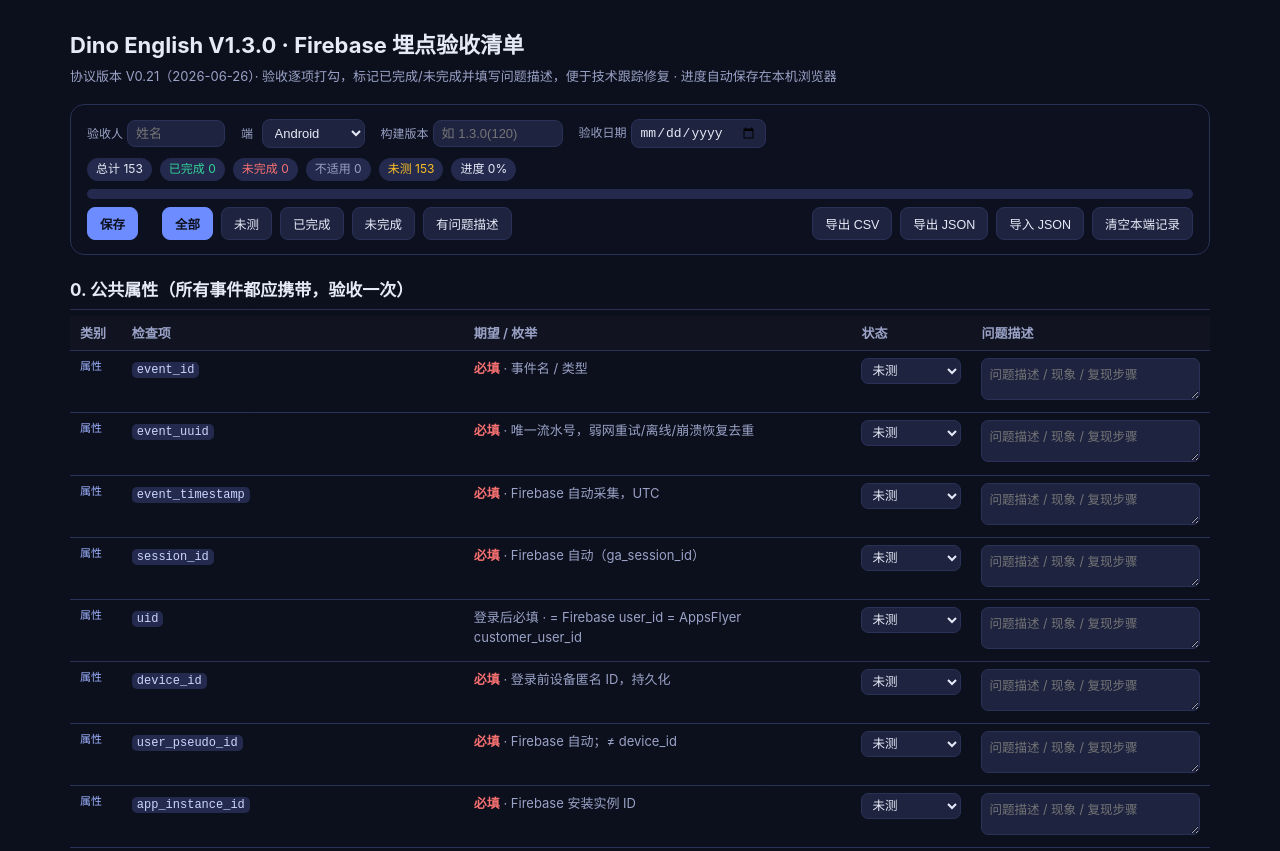
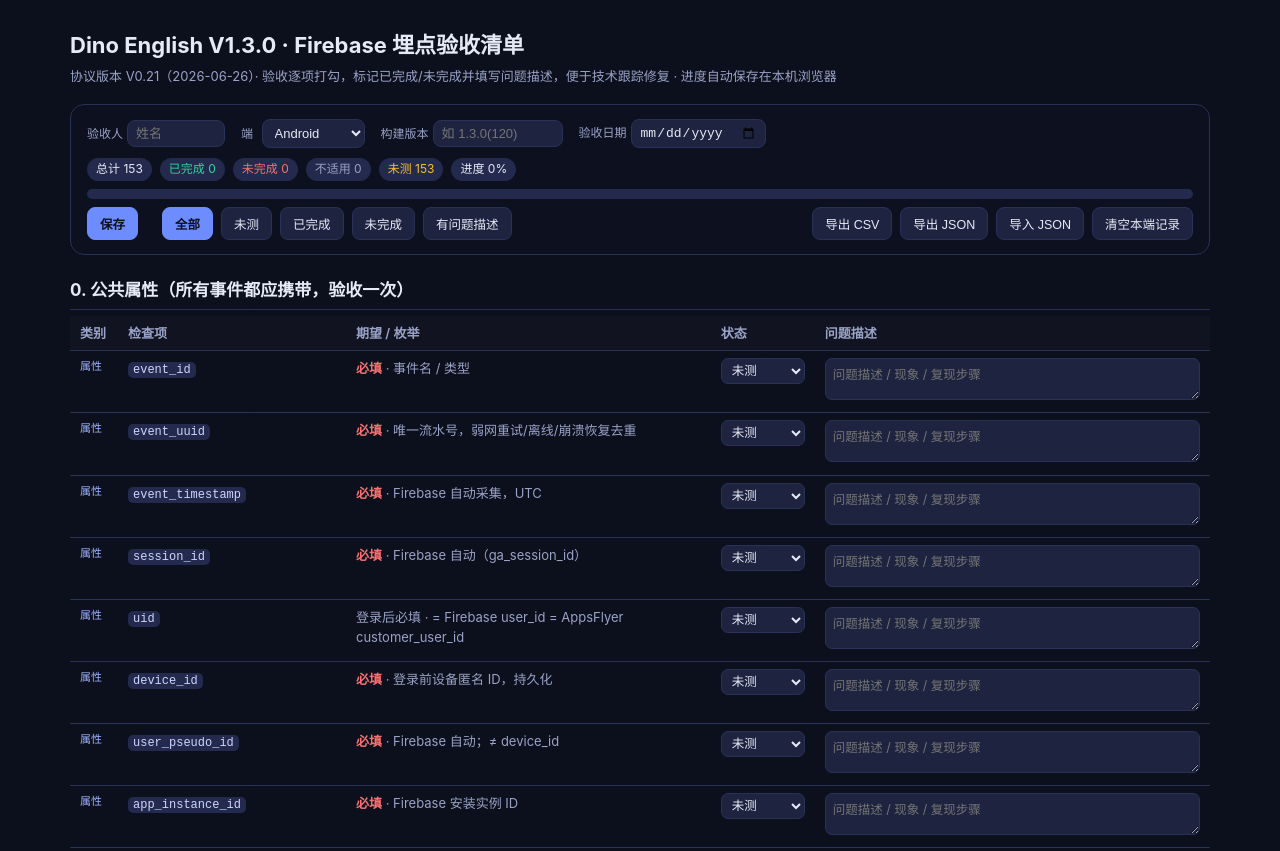
Before and after one commit to dothihuyentrang140293-sudo/dino-firebase-event-track, a plain HTML site: page index.html in a window 1280 px wide. Shown: the top 851 px of the page. Drawn offline with Linux system fonts and the light colour scheme.

Commit message:
Fix table layout so column text (esp. 问题描述) displays fully

```diff
--- a/index.html
+++ b/index.html
@@ -40,13 +40,20 @@
   h2{font-size:17px;margin:22px 0 6px;padding-bottom:6px;border-bottom:1px solid var(--border);}
   .evt-meta{font-size:12.5px;color:var(--muted);margin:2px 0 8px;}
   .evt-meta code{background:var(--chip);color:#cdd6ff;padding:1px 6px;border-radius:6px;}
-  table{width:100%;border-collapse:collapse;font-size:13px;}
-  th,td{text-align:left;padding:7px 10px;border-bottom:1px solid var(--border);vertical-align:top;}
-  th{color:var(--muted);font-weight:600;background:rgba(255,255,255,.02);position:sticky;}
-  td code{background:var(--chip);color:#cdd6ff;padding:1px 5px;border-radius:5px;font-size:12px;}
+  table{width:100%;border-collapse:collapse;font-size:13px;table-layout:fixed;}
+  th,td{text-align:left;padding:7px 10px;border-bottom:1px solid var(--border);vertical-align:top;
+    word-break:break-word;overflow-wrap:anywhere;}
+  th{color:var(--muted);font-weight:600;background:rgba(255,255,255,.02);white-space:nowrap;}
+  /* 列宽：类别 / 检查项 / 期望 / 状态 / 问题描述 */
+  th:nth-child(1),td:nth-child(1){width:48px;}
+  th:nth-child(2),td:nth-child(2){width:20%;}
+  th:nth-child(3),td:nth-child(3){width:32%;}
+  th:nth-child(4),td:nth-child(4){width:104px;}
+  th:nth-child(5),td:nth-child(5){width:auto;}
+  td code{background:var(--chip);color:#cdd6ff;padding:1px 5px;border-radius:5px;font-size:12px;white-space:normal;}
   .cat{white-space:nowrap;font-size:11px;color:var(--muted);}
   .cat.attr{color:#9db2ff;} .cat.behav{color:#c4b5fd;} .cat.priv{color:#fca5a5;}
-  td.item{width:30%;} td.exp{width:34%;color:var(--muted);}
+  td.item{color:var(--text);} td.exp{color:var(--muted);}
   select.st{background:var(--panel2);border:1px solid var(--border);color:var(--text);border-radius:7px;padding:4px 6px;font-size:12.5px;width:100%;}
   select.st[data-v="done"]{color:var(--green);border-color:#2f6b53;}
   select.st[data-v="fail"]{color:var(--red);border-color:#7a3b3b;}
@@ -415,7 +422,7 @@
     <td class="cat ${catCls}">${cat}</td>
     <td class="item">${item}</td>
     <td class="exp">${exp||"—"}</td>
-    <td style="width:120px"><select class="st" data-id="${id}" data-v="${st}">${opts}</select></td>
+    <td><select class="st" data-id="${id}" data-v="${st}">${opts}</select></td>
     <td><textarea class="issue" data-id="${id}" placeholder="问题描述 / 现象 / 复现步骤">${(it.issue||"").replace(/</g,"&lt;")}</textarea></td>
   </tr>`;
 }
```
